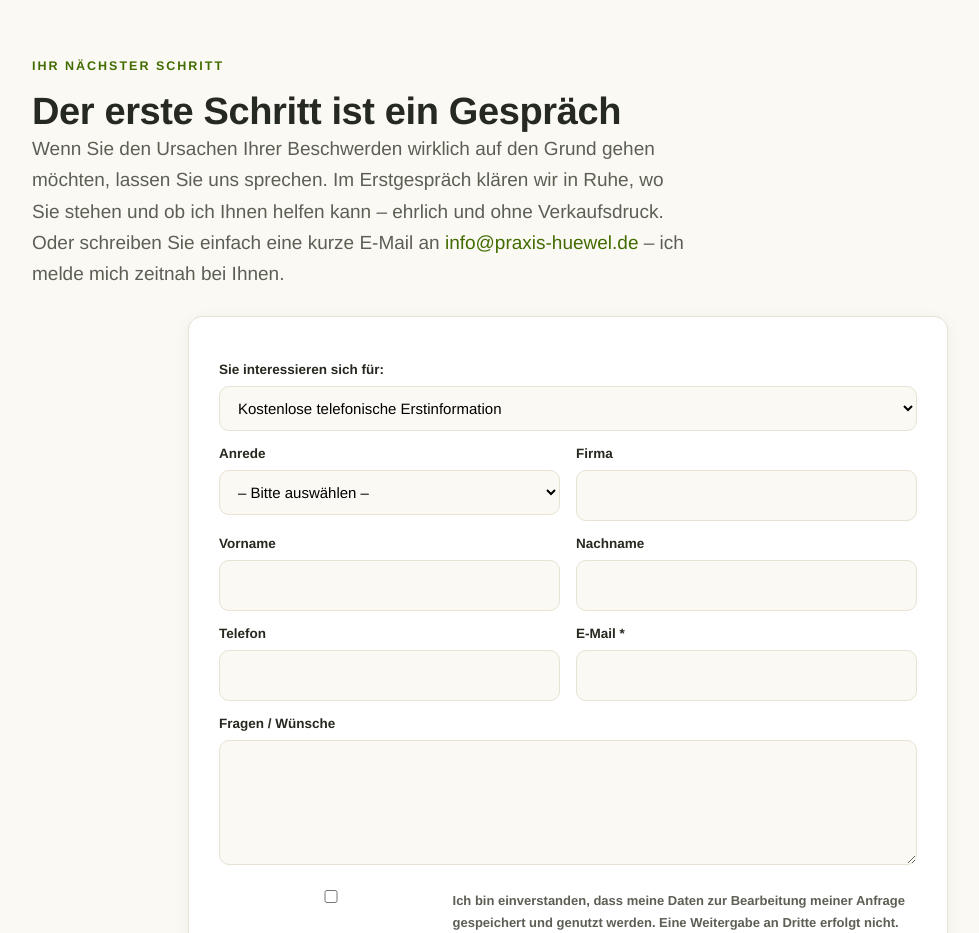
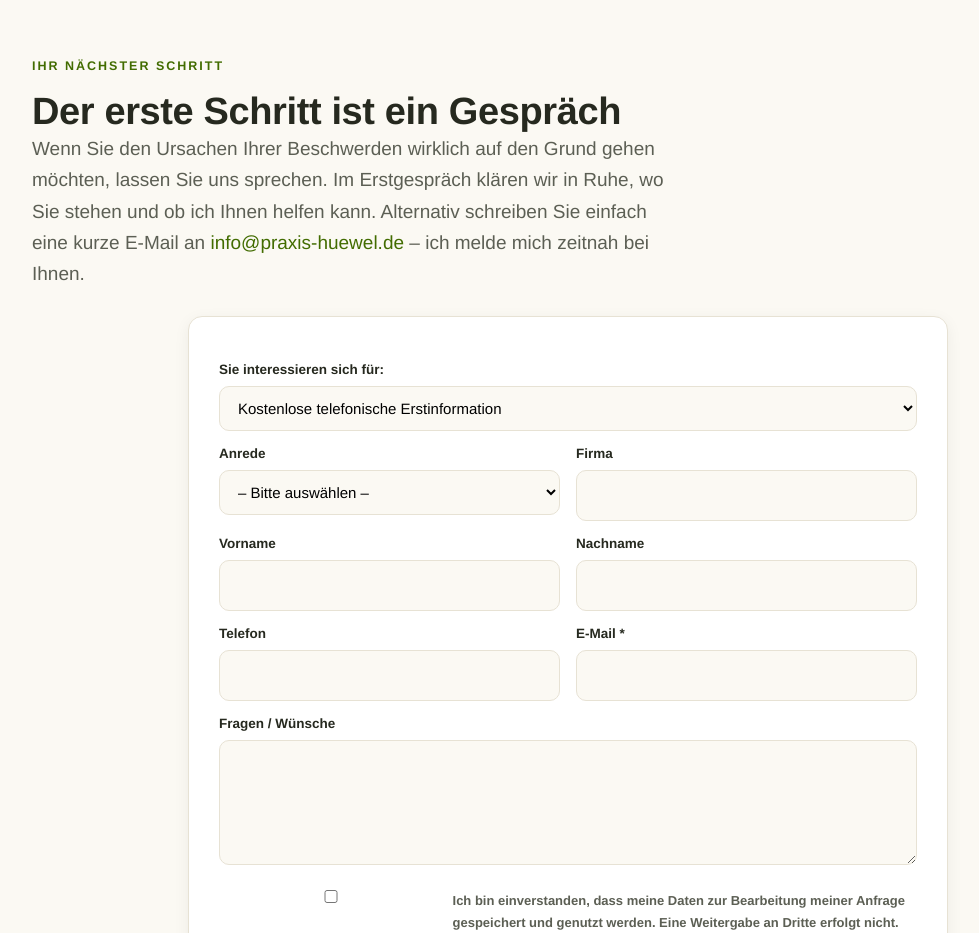
Before and after one commit to martin741studio/martihuewel, a plain HTML site: page index.html in a window 1280 px wide. Shown: the part 6680-7613 px from the top of the page, without its empty margins (72-1051 px from the left). Drawn offline with Linux system fonts and the light colour scheme.

Commit message:
Einleitung zum Erstgespräch aktualisieren (#23)

```diff
--- a/index.html
+++ b/index.html
@@ -339,7 +339,7 @@
 <section id="kontakt"><div class="wrap">
   <span class="eyebrow">Ihr nächster Schritt</span>
   <h2>Der erste Schritt ist ein Gespräch</h2>
-  <p class="lead" style="margin-bottom:26px">Wenn Sie den Ursachen Ihrer Beschwerden wirklich auf den Grund gehen möchten, lassen Sie uns sprechen. Im Erstgespräch klären wir in Ruhe, wo Sie stehen und ob ich Ihnen helfen kann – ehrlich und ohne Verkaufsdruck. Oder schreiben Sie einfach eine kurze E-Mail an <a href="mailto:info@praxis-huewel.de">info@praxis-huewel.de</a> – ich melde mich zeitnah bei Ihnen.</p>
+  <p class="lead" style="margin-bottom:26px">Wenn Sie den Ursachen Ihrer Beschwerden wirklich auf den Grund gehen möchten, lassen Sie uns sprechen. Im Erstgespräch klären wir in Ruhe, wo Sie stehen und ob ich Ihnen helfen kann. Alternativ schreiben Sie einfach eine kurze E-Mail an <a href="mailto:info@praxis-huewel.de">info@praxis-huewel.de</a> – ich melde mich zeitnah bei Ihnen.</p>
   <form class="form" data-form="home">
     <input class="hp" type="text" name="website" tabindex="-1" autocomplete="off" aria-hidden="true">
     <label for="home-interesse">Sie interessieren sich für:</label>
```
